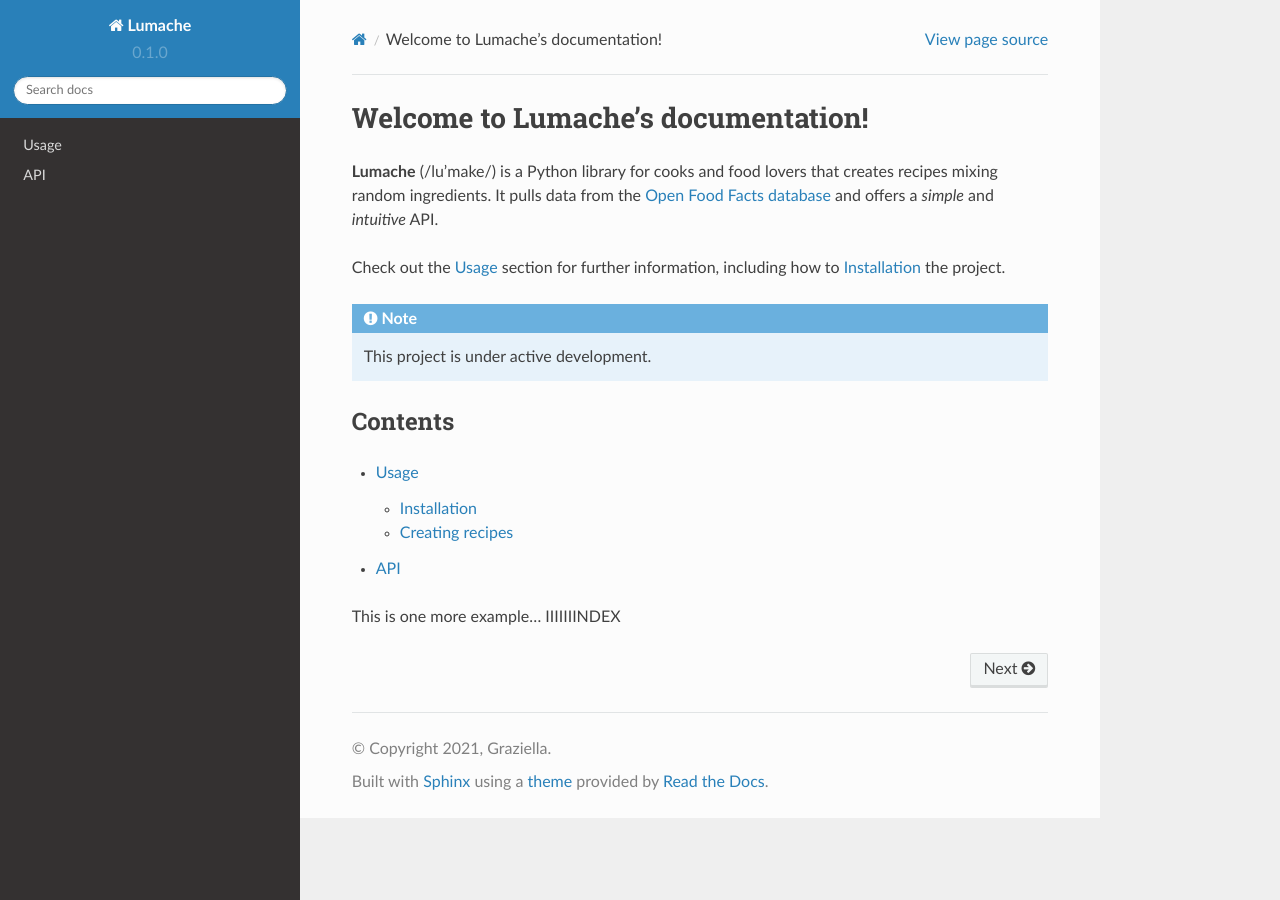
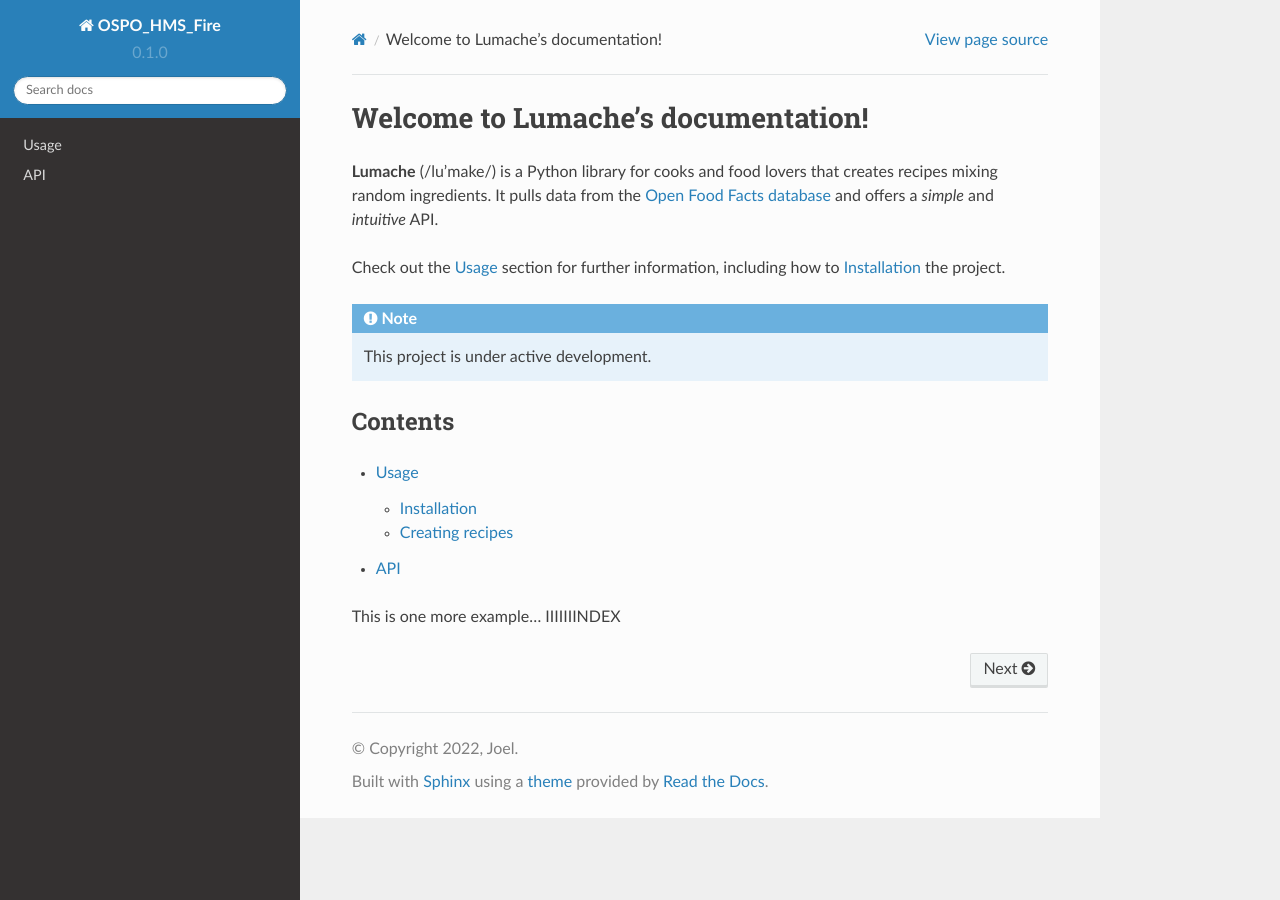
Before and after one commit to joelchaconcastillo/OSPO_HMS_Fire, a Sphinx documentation site: the page built from docs/source/index.rst, in a window 1280 px wide. Built offline with Sphinx 7.4.7 and the Read the Docs theme 2.0.0, drawn with Linux system fonts in a browser that asks for light colours.

Commit message:
Update conf.py

```diff
--- a/docs/source/conf.py
+++ b/docs/source/conf.py
@@ -2,9 +2,9 @@
 
 # -- Project information
 
-project = 'Lumache'
-copyright = '2021, Graziella'
-author = 'Graziella'
+project = 'OSPO_HMS_Fire'
+copyright = '2022, Joel'
+author = 'Joel'
 
 release = '0.1'
 version = '0.1.0'
```
